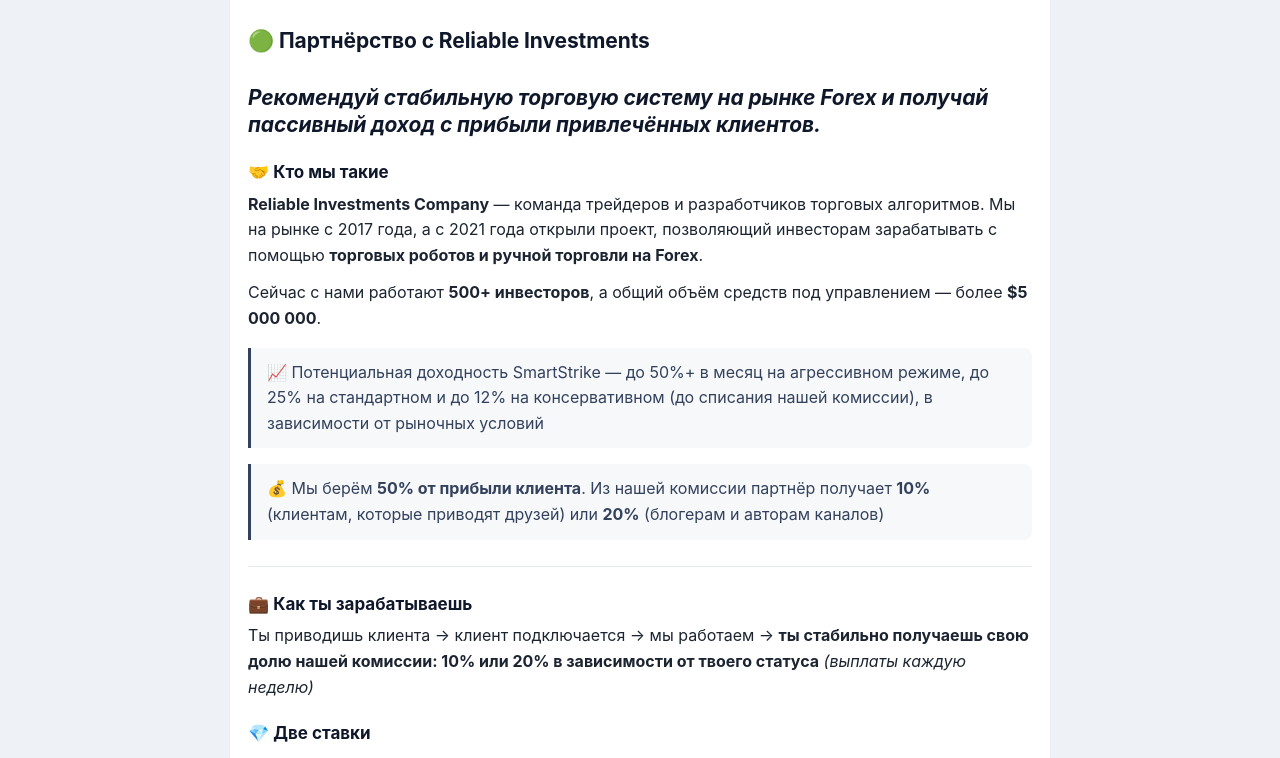
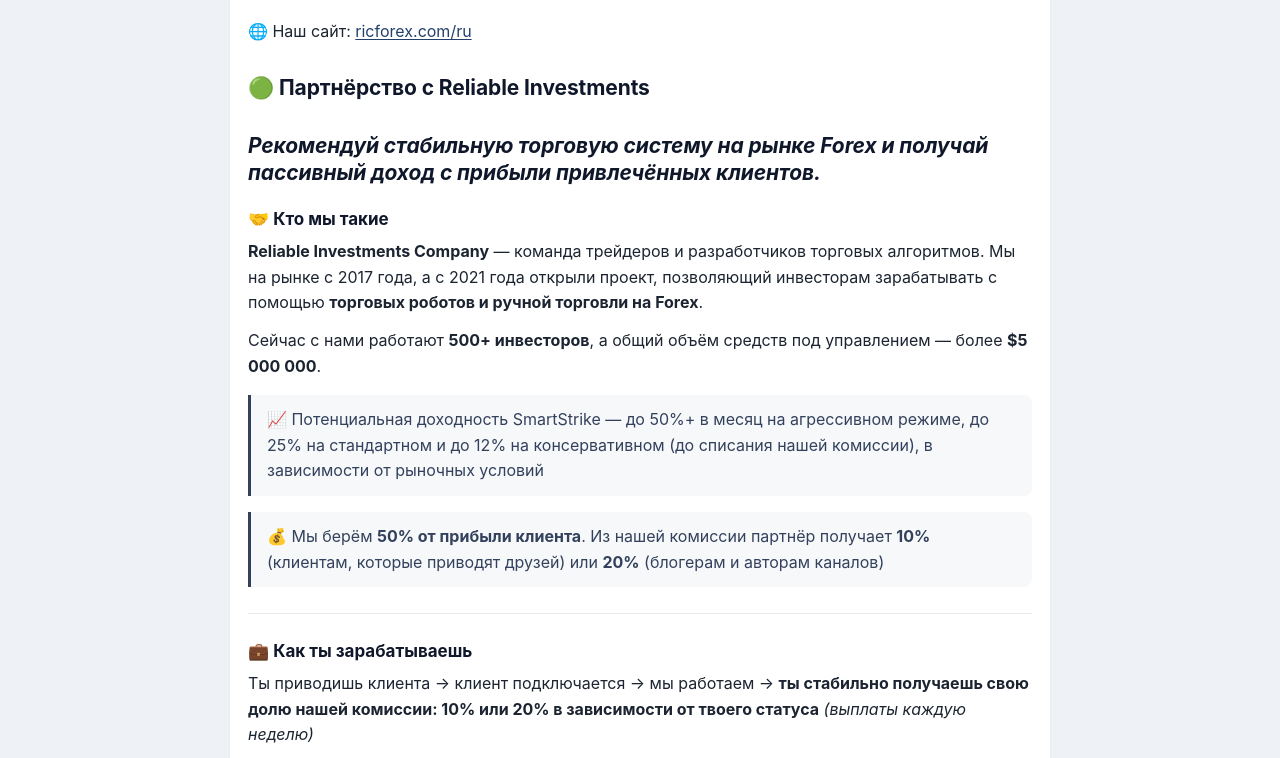
Before and after one commit to montegorod/fxa-docs, a plain HTML site: page docs/partners-ru.html in a window 1280 px wide. Shown: the part 168-926 px from the top of the page. Drawn offline with Linux system fonts and the light colour scheme.

Commit message:
Партнёры: строка сайта вверху (как в Notion)

```diff
--- a/docs/partners-ru.html
+++ b/docs/partners-ru.html
@@ -140,6 +140,7 @@ footer{max-width:820px;margin:0 auto;padding:16px 18px 30px;color:var(--muted);f
 <main>
 <div class="doc-head"><h1>Презентация для партнёров RUS</h1>
 <div class="meta">Актуально на 17.10.2026, 19:05</div></div>
+<p class="site-line">🌐 Наш сайт: <a href="https://ricforex.com/ru/">ricforex.com/ru</a></p>
 <h2>🟢 Партнёрство с Reliable Investments</h2>
 <h2><em>Рекомендуй стабильную торговую систему на рынке Forex и получай пассивный доход с прибыли привлечённых клиентов.</em></h2>
 <h3>🤝 Кто мы такие</h3>
```
Also changed, not shown: docs/partners-en.html (+1 -0 lines).
